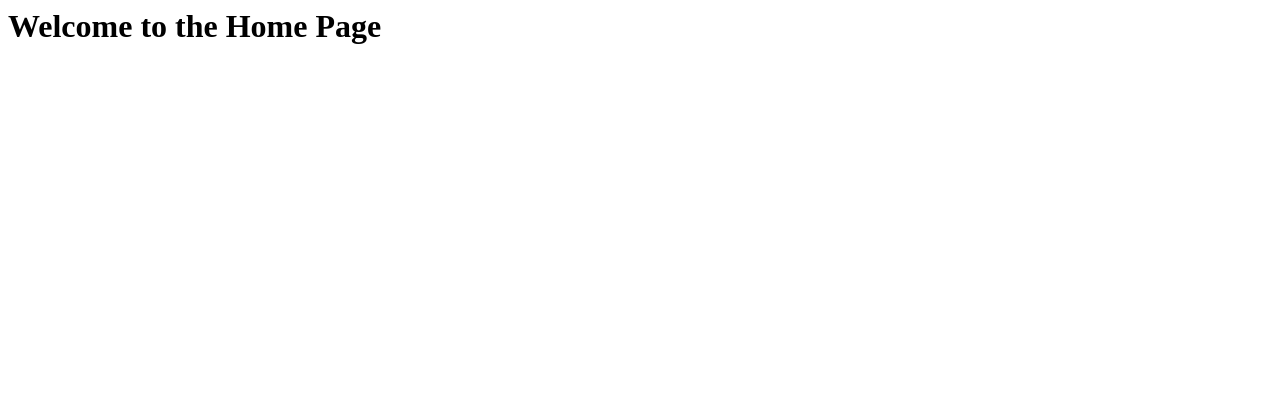
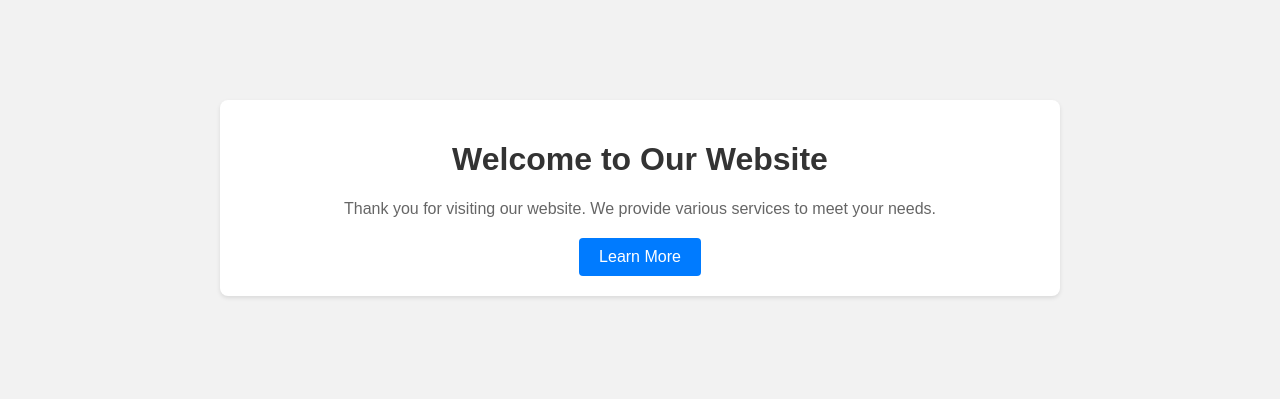
Before and after one commit to Sol2023/fraud-detection, a plain HTML site: page templates/index.html in a window 1280 px wide. Drawn offline with Linux system fonts and the light colour scheme.

Commit message:
add index.html and link it to home.html

```diff
--- a/templates/index.html
+++ b/templates/index.html
@@ -1 +1,51 @@
-<h1>Welcome to the Home Page</h1>
+<!DOCTYPE html>
+<html lang="en">
+<head>
+    <meta charset="UTF-8">
+    <meta name="viewport" content="width=device-width, initial-scale=1.0">
+    <title>Welcome to Our Website</title>
+    <style>
+        body {
+            font-family: Arial, sans-serif;
+            margin: 0;
+            padding: 0;
+            background-color: #f2f2f2;
+        }
+        .container {
+            max-width: 800px;
+            margin: 100px auto;
+            padding: 20px;
+            background-color: #fff;
+            border-radius: 8px;
+            box-shadow: 0 2px 4px rgba(0, 0, 0, 0.1);
+            text-align: center;
+        }
+        h1 {
+            color: #333;
+        }
+        p {
+            color: #666;
+            margin-bottom: 20px;
+        }
+        .btn {
+            display: inline-block;
+            padding: 10px 20px;
+            background-color: #007bff;
+            color: #fff;
+            text-decoration: none;
+            border-radius: 4px;
+            transition: background-color 0.3s;
+        }
+        .btn:hover {
+            background-color: #0056b3;
+        }
+    </style>
+</head>
+<body>
+    <div class="container">
+        <h1>Welcome to Our Website</h1>
+        <p>Thank you for visiting our website. We provide various services to meet your needs.</p>
+        <a href="home.html" class="btn">Learn More</a>
+    </div>
+</body>
+</html>
```
